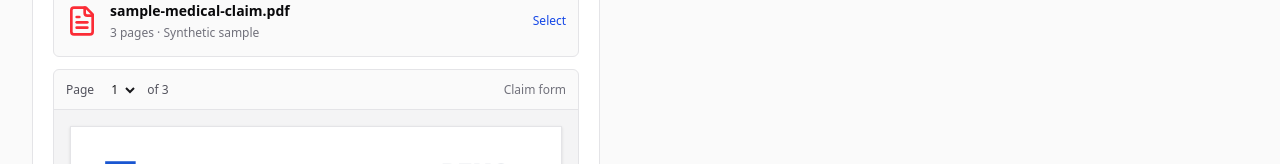
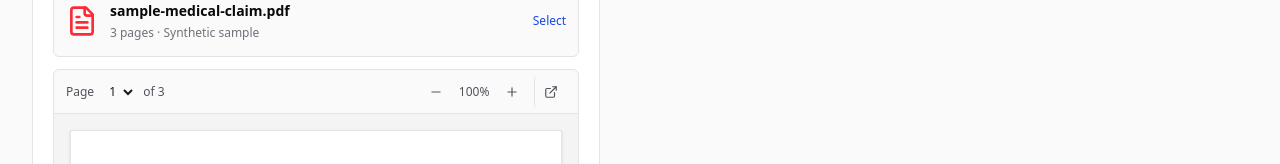
Before and after one commit to smitzo/Mediclaim-OS, a Next.js app in the folder frontend/: page / in a window 1280 px wide. Shown: the part 509-673 px from the top of the page. Built offline with nearby package versions, Linux system fonts and the light colour scheme.

Commit message:
feat: add document zoom and source pdf controls

```diff
--- a/frontend/components/demo/document-viewer.tsx
+++ b/frontend/components/demo/document-viewer.tsx
@@ -1,26 +1,33 @@
-import { useEffect, useRef } from "react";
+import { useEffect, useRef, useState } from "react";
+import { ExternalLink, Minus, Plus } from "lucide-react";
 import { demoSample } from "@/lib/demo-sample";
 
 export function DocumentViewer({ page, onPageChange }: { page: number; onPageChange: (page: number) => void }) {
   const viewport = useRef<HTMLDivElement>(null);
+  const [zoom, setZoom] = useState(100);
   const current = demoSample.pages.find((item) => item.number === page) ?? demoSample.pages[0];
 
   useEffect(() => { viewport.current?.scrollTo({ top: 0, left: 0 }); }, [page]);
 
   return (
     <div className="overflow-hidden rounded-md border border-zinc-200 bg-zinc-50">
-      <div className="flex min-h-10 items-center gap-2 border-b border-zinc-200 px-3 text-xs text-zinc-600">
+      <div className="flex min-h-11 flex-wrap items-center gap-1.5 border-b border-zinc-200 px-2 py-1 text-xs text-zinc-600 sm:px-3">
         <label htmlFor="demo-page">Page</label>
         <select id="demo-page" value={page} onChange={(event) => onPageChange(Number(event.target.value))} className="min-h-8 rounded border border-transparent bg-transparent px-1 text-zinc-900 hover:border-zinc-300">
           {demoSample.pages.map((item) => <option key={item.number} value={item.number}>{item.number}</option>)}
         </select>
         <span>of {demoSample.pages.length}</span>
-        <span className="ml-auto text-zinc-500">{current.title}</span>
+        <div role="group" aria-label="PDF zoom controls" className="ml-auto flex items-center gap-0.5">
+          <button type="button" aria-label="Zoom out" disabled={zoom <= 50} onClick={() => setZoom((value) => Math.max(50, value - 25))} className="inline-flex h-8 w-8 items-center justify-center rounded hover:bg-zinc-200 disabled:opacity-30"><Minus aria-hidden="true" className="h-3.5 w-3.5" /></button>
+          <button type="button" aria-label="Reset zoom" onClick={() => setZoom(100)} className="min-h-8 min-w-10 rounded px-1 tabular-nums hover:bg-zinc-200">{zoom}%</button>
+          <button type="button" aria-label="Zoom in" disabled={zoom >= 150} onClick={() => setZoom((value) => Math.min(150, value + 25))} className="inline-flex h-8 w-8 items-center justify-center rounded hover:bg-zinc-200 disabled:opacity-30"><Plus aria-hidden="true" className="h-3.5 w-3.5" /></button>
+          <a aria-label={`Open PDF at page ${page} in a new tab`} href={`${demoSample.pdfHref}#page=${page}`} target="_blank" rel="noopener noreferrer" className="ml-1 inline-flex h-8 w-8 items-center justify-center rounded border-l border-zinc-200 hover:bg-zinc-200"><ExternalLink aria-hidden="true" className="h-3.5 w-3.5" /></a>
+        </div>
       </div>
       <div ref={viewport} tabIndex={0} role="region" aria-label={`${current.title} PDF preview, page ${page}`} className="h-[340px] overflow-auto bg-zinc-100 p-3 sm:h-[410px] sm:p-4 xl:h-[440px]">
         {/* A native image keeps the bundled PDF preview usable without a PDF browser plugin. */}
         {/* eslint-disable-next-line @next/next/no-img-element */}
-        <img src={current.preview} alt={`${current.title}, page ${page} of 3. Fictional sample claim.`} width={952} height={1348} className="mx-auto block h-auto w-full border border-zinc-200 bg-white shadow-sm" />
+        <img src={current.preview} alt={`${current.title}, page ${page} of 3. Fictional sample claim.`} width={952} height={1348} style={{ width: `${zoom}%` }} className="mx-auto block h-auto max-w-none border border-zinc-200 bg-white shadow-sm" />
       </div>
       <div aria-label="Document pages" className="grid grid-cols-3 gap-3 border-t border-zinc-200 bg-zinc-50 p-3">
         {demoSample.pages.map((item) => (
```
